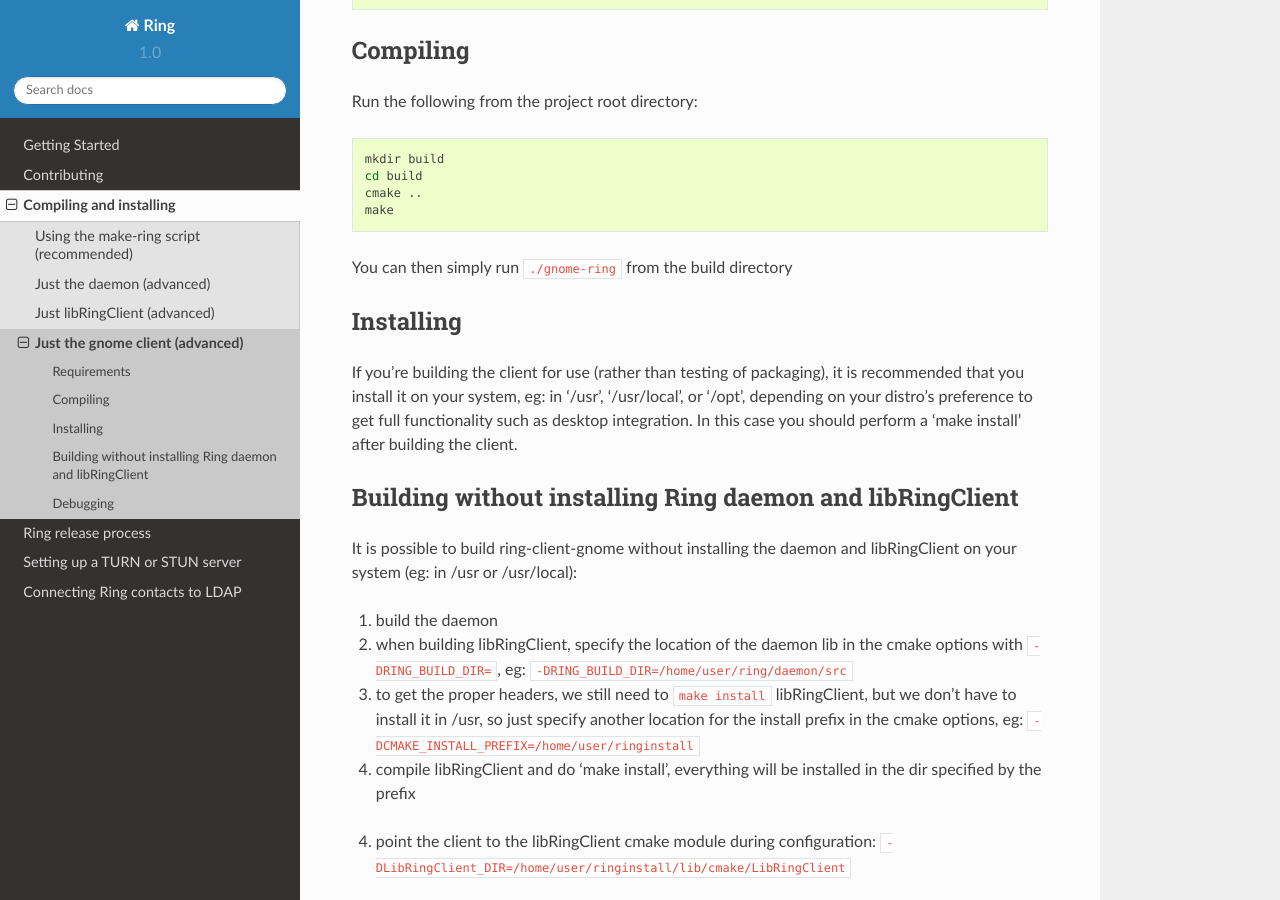
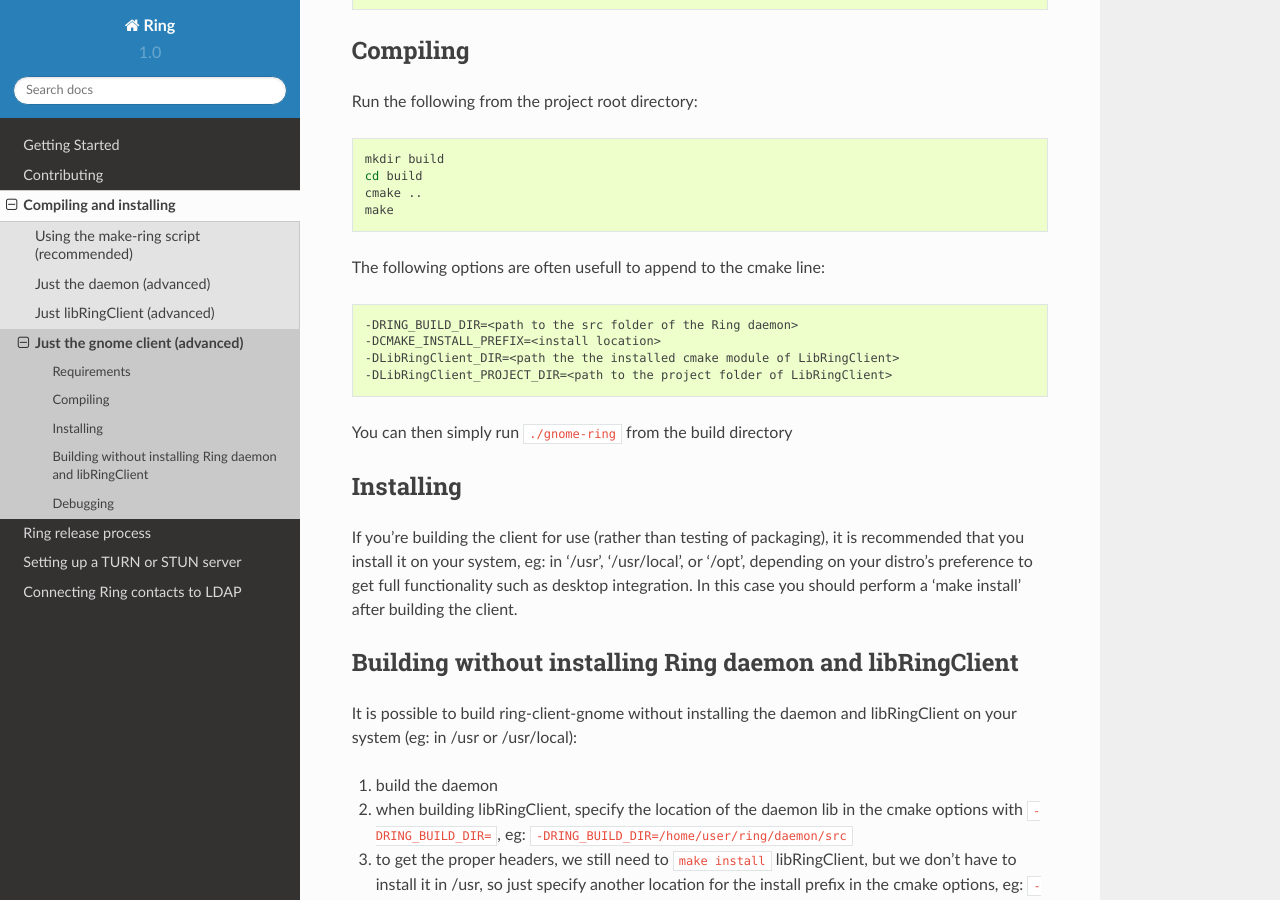
Before and after one commit to savoirfairelinux/jami-project, a Sphinx documentation site: the page built from docs/source/compiling_and_installing/gnome_client.rst, in a window 1280 px wide and 900 px high, scrolled down 651 px. Built offline with Sphinx 7.4.7 and the Read the Docs theme 2.0.0, drawn with Linux system fonts in a browser that asks for light colours.

Commit message:
Document gnome client cmake flags
Change-Id: I65bcc788ece7eea12f75253fc64d51856badc8f6
Tuleap: #726

```diff
--- a/docs/source/compiling_and_installing/gnome_client.rst
+++ b/docs/source/compiling_and_installing/gnome_client.rst
@@ -38,6 +38,15 @@
     cmake ..
     make
 
+The following options are often usefull to append to the cmake line:
+
+.. code-block:: none
+
+    -DRING_BUILD_DIR=<path to the src folder of the Ring daemon>
+    -DCMAKE_INSTALL_PREFIX=<install location>
+    -DLibRingClient_DIR=<path the the installed cmake module of LibRingClient>
+    -DLibRingClient_PROJECT_DIR=<path to the project folder of LibRingClient>
+
 You can then simply run ``./gnome-ring`` from the build directory
 
 Installing
```
